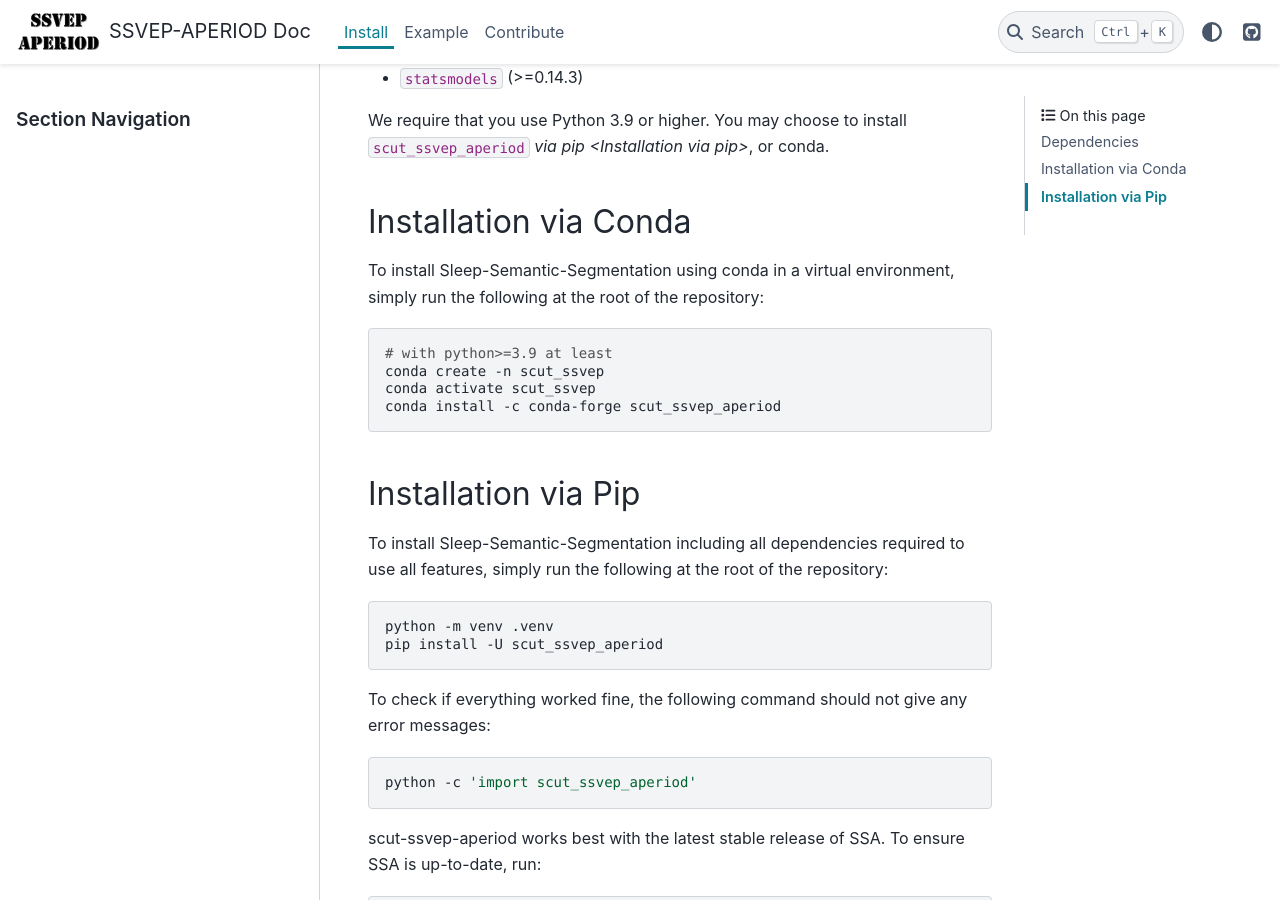
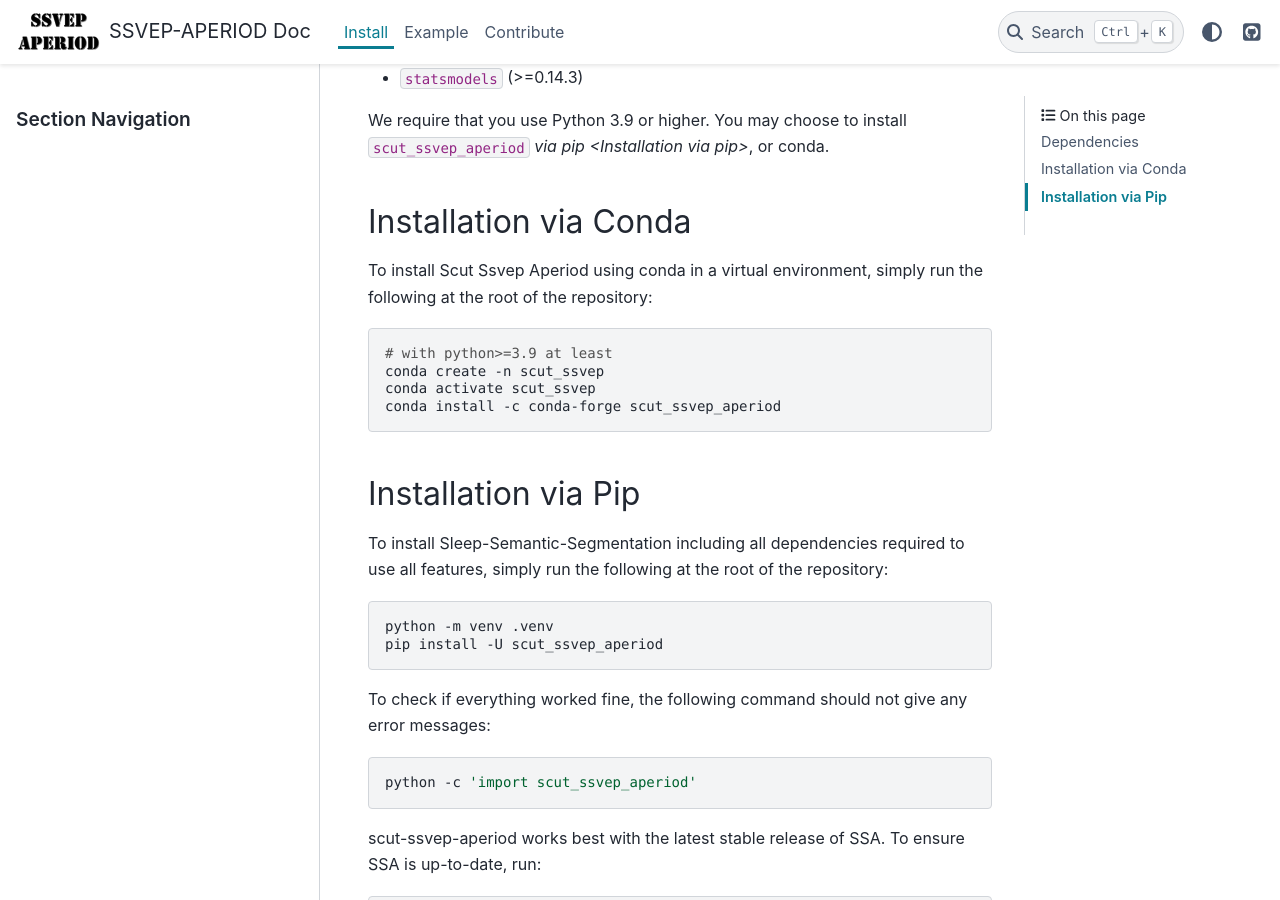
Before and after one commit to didi226/scut_ssvep_aperiod, a Sphinx documentation site: the page built from docs/source/install.rst, in a window 1280 px wide and 900 px high, scrolled down 477 px. Built offline with Sphinx 7.4.7 and the PyData theme 0.15.4, drawn with Linux system fonts in a browser that asks for light colours; pages that are not in the unit, such as notebooks, are missing from menus.

Commit message:
install.rst

```diff
--- a/docs/source/install.rst
+++ b/docs/source/install.rst
@@ -21,7 +21,7 @@ or conda.
 Installation via Conda
 ----------------------
 
-To install Sleep-Semantic-Segmentation using conda in a virtual environment,
+To install Scut Ssvep Aperiod using conda in a virtual environment,
 simply run the following at the root of the repository:
 
 .. code-block:: bash
```
Also changed, not shown: 3 other files.
